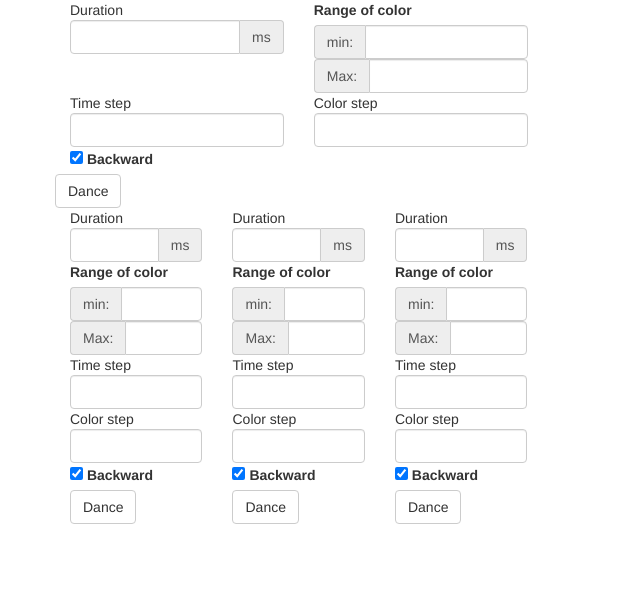
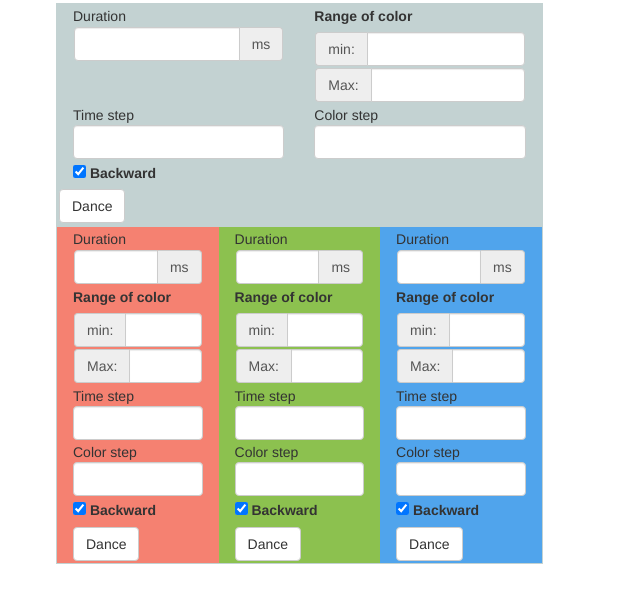
Before and after one commit to saeidalidadi/Coda, a website: page demo/view.html in a window 1280 px wide. Shown: the whole page, without its empty margins (0-640 px from the left). Drawn offline with Linux system fonts and the light colour scheme.

Commit message:
style file of demo directory replaced with new-way branch one

```diff
--- a/demo/css/style.css
+++ b/demo/css/style.css
@@ -1,11 +1,21 @@
-<<<<<<< HEAD
-//style for Coda demo page
-=======
 /* style for Coda demo page */
 body div {
-	border: 1px solid #a23a45;
+	//border: 1px solid #a23a45;
 	padding: 1px;
 }
 .color-section{
 }
->>>>>>> constructor-way
+
+.common, .rgb {
+	background-color: #C3D2D2;
+}
+#red-options {
+	background-color: #F58171;
+}
+#green-options {
+	background-color: #8CC14F;
+}
+
+#blue-options {
+	background-color: #50A4EC;
+}
```
